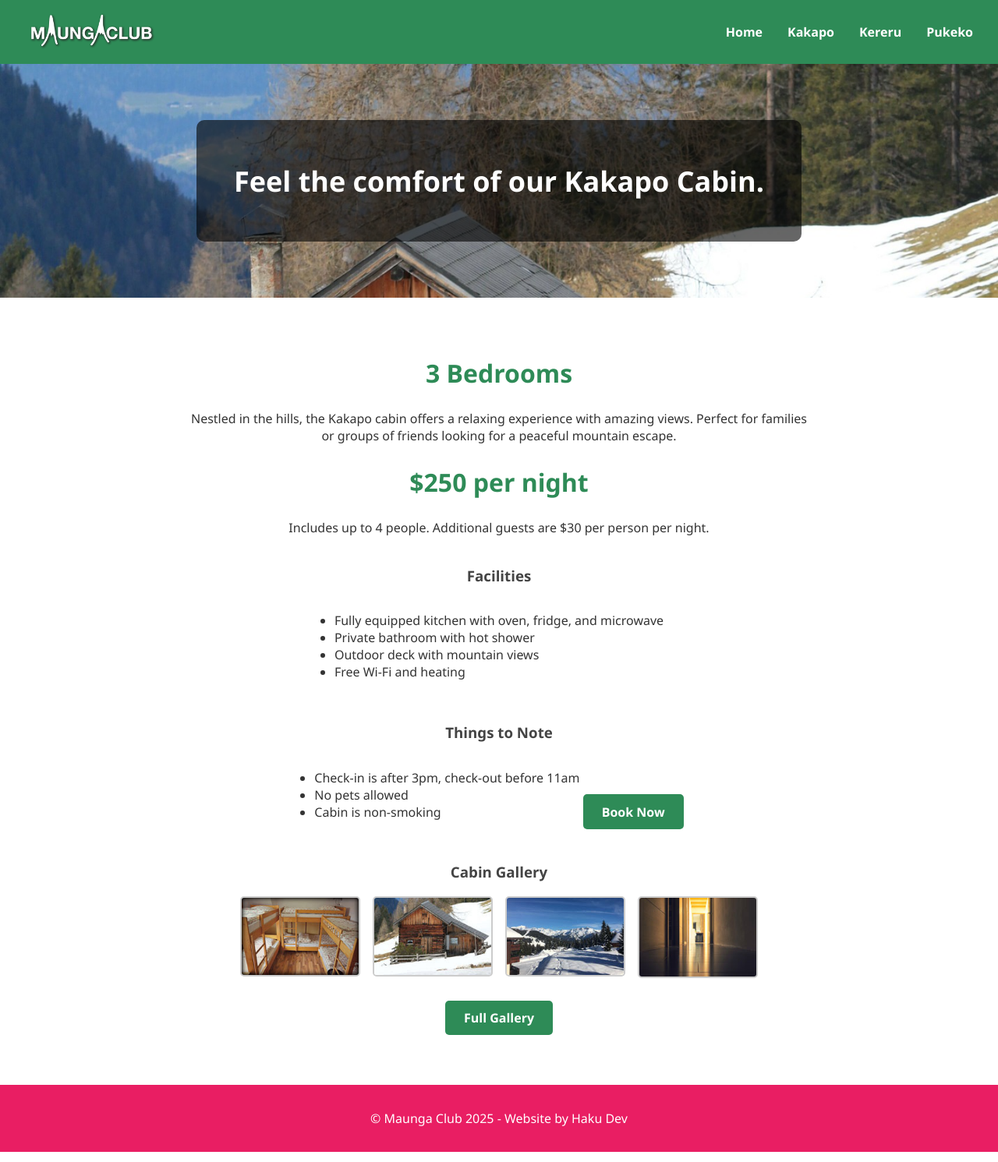
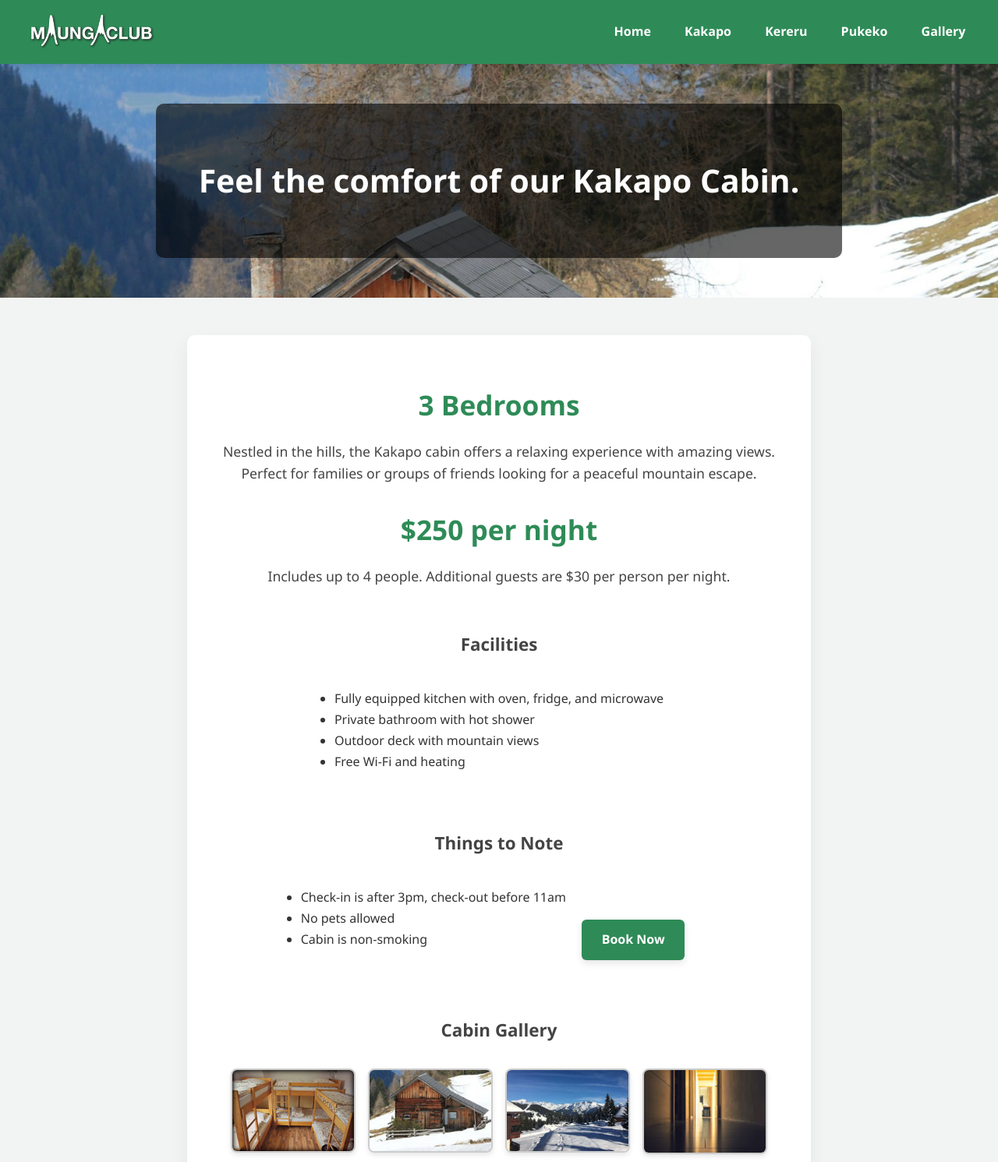
Before and after one commit to sagardonut/DemoWebsite, a plain HTML site: page kakapo/index.html in a window 1280 px wide. Shown: the top 1491 px of the page at 78% size. Drawn offline with Linux system fonts and the light colour scheme.

Commit message:
improvised layerout

```diff
--- /dev/null
+++ b/gallery.css
@@ -0,0 +1,101 @@
+body {
+  margin: 0;
+  font-family: 'Segoe UI', sans-serif;
+  background-color: #f8f9fa;
+}
+
+/* Header */
+.banner {
+  display: flex;
+  justify-content: space-between;
+  align-items: center;
+  background-color: #4a148c;
+  padding: 1em 2em;
+  color: white;
+}
+
+.logo {
+  height: 50px;
+}
+
+.nav-links {
+  list-style: none;
+  display: flex;
+  gap: 2em;
+}
+
+.nav-links li a {
+  color: white;
+  text-decoration: none;
+  font-weight: bold;
+}
+
+.nav-links li a.active {
+  border-bottom: 2px solid white;
+}
+
+/* Title section */
+.hero-title {
+  text-align: center;
+  padding: 2em 1em 1em;
+}
+
+.hero-title h1 {
+  font-size: 2.5em;
+  color: #4a148c;
+  margin-bottom: 0.3em;
+}
+
+.hero-title p {
+  color: #555;
+}
+
+/* Gallery Grid */
+.gallery-container {
+  display: grid;
+  grid-template-columns: repeat(auto-fit, minmax(220px, 1fr));
+  gap: 1.5em;
+  padding: 2em;
+  max-width: 1200px;
+  margin: auto;
+}
+
+.gallery-card {
+  position: relative;
+  overflow: hidden;
+  border-radius: 12px;
+  box-shadow: 0 6px 10px rgba(0, 0, 0, 0.1);
+  transition: transform 0.3s ease;
+}
+
+.gallery-card img {
+  width: 100%;
+  height: auto;
+  display: block;
+  transition: transform 0.3s ease;
+}
+
+.gallery-card:hover img {
+  transform: scale(1.1);
+}
+
+.overlay {
+  position: absolute;
+  bottom: 0;
+  background: linear-gradient(to top, rgba(74, 20, 140, 0.85), transparent);
+  color: white;
+  width: 100%;
+  padding: 1em;
+  text-align: left;
+  font-weight: bold;
+  font-size: 1em;
+}
+
+/* Footer */
+.footer {
+  background-color: #e91e63;
+  color: white;
+  text-align: center;
+  padding: 1em;
+  margin-top: 3em;
+}
--- a/kakapo/index.html
+++ b/kakapo/index.html
@@ -16,6 +16,7 @@
           <li><a href="../kakapo/index.html">Kakapo</a></li>
           <li><a href="../kereru/index.html">Kereru</a></li>
           <li><a href="../pukeko/index.html">Pukeko</a></li>
+          <li><a href="../gallery.html">Gallery</a></li>
         </ul>
       </nav>
     </header>
@@ -56,7 +57,7 @@
         <li>Cabin is non-smoking</li>
       </ul>
 
-      <a class="book-btn" href="#">Book Now</a>
+      <a class="book-btn" href="mailto:ankitlimbu4040@gmail.com">Book Now</a>
 
       <h3>Cabin Gallery</h3>
       <div class="gallery">
@@ -72,12 +73,12 @@
         <a href="hallway.jpg"><img src="hallway_thumb.jpg" alt="Hallway" /></a>
       </div>
 
-      <a class="gallery-btn" href="#">Full Gallery</a>
+      <a class="gallery-btn" href="../gallery.html">Full Gallery</a>
     </main>
 
     <!-- FOOTER -->
     <footer class="footer">
-      <p>© Maunga Club 2025 - Website by Haku Dev</p>
+      <p>© Maunga Club 2025 - Website by Ankit</p>
     </footer>
   </body>
 </html>
--- a/kakapo/style.css
+++ b/kakapo/style.css
@@ -1,3 +1,7 @@
+* {
+  box-sizing: border-box;
+}
+
 body, ul {
   margin: 0;
   padding: 0;
@@ -5,9 +9,11 @@ body, ul {
 
 body {
   font-family: 'Segoe UI', sans-serif;
+  background-color: #f2f4f3;
+  color: #333;
+  line-height: 1.6;
 }
 
-/* Banner/Header */
 .banner {
   display: flex;
   justify-content: space-between;
@@ -15,6 +21,10 @@ body {
   background-color: #2e8b57;
   padding: 1em 2em;
   color: white;
+  box-shadow: 0 4px 8px rgba(0,0,0,0.1);
+  position: sticky;
+  top: 0;
+  z-index: 100;
 }
 
 .logo {
@@ -24,16 +34,22 @@ body {
 .nav-links {
   list-style: none;
   display: flex;
-  gap: 2em;
+  gap: 1.5em;
 }
 
 .nav-links li a {
   color: white;
   text-decoration: none;
-  font-weight: bold;
+  font-weight: 600;
+  padding: 0.4em 0.6em;
+  border-radius: 4px;
+  transition: background-color 0.3s;
 }
 
-/* Hero */
+.nav-links li a:hover {
+  background-color: rgba(255, 255, 255, 0.2);
+}
+
 .hero {
   background-size: cover;
   background-position: center;
@@ -46,72 +62,86 @@ body {
 
 .hero-overlay {
   background-color: rgba(0, 0, 0, 0.6);
-  padding: 1em 2em;
+  padding: 1.2em 2em;
   color: white;
-  font-size: 1.5em;
+  font-size: 1.7em;
   border-radius: 10px;
+  text-align: center;
+  max-width: 90%;
 }
 
-/* Content */
 .content {
   max-width: 800px;
-  margin: 2em auto;
-  padding: 1em;
+  margin: 3em auto;
+  padding: 2em;
   text-align: center;
+  background-color: white;
+  border-radius: 10px;
+  box-shadow: 0 10px 25px rgba(0, 0, 0, 0.06);
 }
 
 .content h2 {
-  font-size: 2em;
+  font-size: 2.2em;
   color: #2e8b57;
+  margin-bottom: 0.4em;
 }
 
 .content h3 {
-  margin-top: 2em;
+  margin-top: 2.5em;
+  font-size: 1.4em;
   color: #444;
 }
 
 .content p {
-  font-size: 1em;
-  color: #333;
-  margin-bottom: 1em;
+  font-size: 1.1em;
+  color: #444;
+  margin-bottom: 1.2em;
 }
 
 .content ul {
   text-align: left;
   margin: 1em auto;
   display: inline-block;
+  font-size: 1em;
+  line-height: 1.7;
   color: #333;
 }
 
 .book-btn, .gallery-btn {
   display: inline-block;
-  margin-top: 1.5em;
-  padding: 0.7em 1.5em;
+  margin: 2em 1em 1em;
+  padding: 0.8em 1.6em;
   background-color: #2e8b57;
   color: white;
   text-decoration: none;
-  border-radius: 5px;
-  font-weight: bold;
+  border: none;
+  border-radius: 6px;
+  font-weight: 600;
+  font-size: 1em;
+  transition: all 0.3s ease;
+  cursor: pointer;
+  box-shadow: 0 4px 10px rgba(0,0,0,0.1);
 }
 
 .book-btn:hover, .gallery-btn:hover {
   background-color: #1e5f3c;
 }
 
-/* Gallery */
 .gallery {
   display: flex;
   justify-content: center;
   flex-wrap: wrap;
   gap: 1em;
-  margin-top: 1em;
+  margin-top: 2em;
 }
 
 .gallery img {
-  width: 150px;
-  border-radius: 5px;
+  width: 160px;
+  height: auto;
+  border-radius: 8px;
   border: 2px solid #ccc;
-  transition: transform 0.2s;
+  transition: transform 0.3s ease, border-color 0.3s ease;
+  box-shadow: 0 3px 6px rgba(0,0,0,0.1);
 }
 
 .gallery img:hover {
@@ -119,11 +149,43 @@ body {
   border-color: #2e8b57;
 }
 
-/* Footer */
 .footer {
   background-color: #e91e63;
   color: white;
   text-align: center;
   padding: 1em;
-  margin-top: 3em;
+  margin-top: 4em;
+  font-size: 0.95em;
 }
+
+@media (max-width: 600px) {
+  .nav-links {
+    flex-direction: column;
+    align-items: flex-end;
+    gap: 1em;
+  }
+
+  .hero-overlay {
+    font-size: 1.3em;
+    padding: 1em;
+  }
+
+  .content {
+    margin: 1.5em 1em;
+    padding: 1.5em 1em;
+  }
+
+  .gallery {
+    flex-direction: column;
+    align-items: center;
+  }
+
+  .gallery img {
+    width: 90%;
+  }
+
+  .book-btn, .gallery-btn {
+    width: 90%;
+    margin: 1em 0;
+  }
+}
--- a/kereru/style.css
+++ b/kereru/style.css
@@ -1,3 +1,8 @@
+
+* {
+  box-sizing: border-box;
+}
+
 body, ul {
   margin: 0;
   padding: 0;
@@ -5,16 +10,23 @@ body, ul {
 
 body {
   font-family: 'Segoe UI', sans-serif;
+  background-color: #f2f3f5;
+  color: #333;
+  line-height: 1.6;
 }
 
-/* Banner/Header */
+/* ===== Banner/Header ===== */
 .banner {
   display: flex;
   justify-content: space-between;
   align-items: center;
-  background-color: #3b5998; /* dark blue for Kereru */
+  background-color: #3b5998;
   padding: 1em 2em;
   color: white;
+  box-shadow: 0 4px 8px rgba(0,0,0,0.1);
+  position: sticky;
+  top: 0;
+  z-index: 100;
 }
 
 .logo {
@@ -24,16 +36,23 @@ body {
 .nav-links {
   list-style: none;
   display: flex;
-  gap: 2em;
+  gap: 1.5em;
 }
 
 .nav-links li a {
   color: white;
   text-decoration: none;
-  font-weight: bold;
+  font-weight: 600;
+  padding: 0.4em 0.6em;
+  border-radius: 4px;
+  transition: background-color 0.3s;
 }
 
-/* Hero */
+.nav-links li a:hover {
+  background-color: rgba(255, 255, 255, 0.2);
+}
+
+/* ===== Hero Section ===== */
 .hero {
   background-size: cover;
   background-position: center;
@@ -46,72 +65,89 @@ body {
 
 .hero-overlay {
   background-color: rgba(0, 0, 0, 0.6);
-  padding: 1em 2em;
+  padding: 1.2em 2em;
   color: white;
-  font-size: 1.5em;
+  font-size: 1.7em;
   border-radius: 10px;
+  text-align: center;
+  max-width: 90%;
 }
 
-/* Content */
+/* ===== Content Section ===== */
 .content {
   max-width: 800px;
-  margin: 2em auto;
-  padding: 1em;
+  margin: 3em auto;
+  padding: 2em;
   text-align: center;
+  background-color: white;
+  border-radius: 10px;
+  box-shadow: 0 10px 25px rgba(0, 0, 0, 0.06);
 }
 
 .content h2 {
-  font-size: 2em;
+  font-size: 2.2em;
   color: #3b5998;
+  margin-bottom: 0.4em;
 }
 
 .content h3 {
-  margin-top: 2em;
+  margin-top: 2.5em;
+  font-size: 1.4em;
   color: #444;
 }
 
 .content p {
-  font-size: 1em;
-  color: #333;
-  margin-bottom: 1em;
+  font-size: 1.1em;
+  color: #444;
+  margin-bottom: 1.2em;
 }
 
 .content ul {
   text-align: left;
   margin: 1em auto;
   display: inline-block;
+  font-size: 1em;
+  line-height: 1.7;
   color: #333;
 }
 
+/* ===== Buttons ===== */
 .book-btn, .gallery-btn {
   display: inline-block;
-  margin-top: 1.5em;
-  padding: 0.7em 1.5em;
+  margin: 2em 1em 1em;
+  padding: 0.8em 1.6em;
   background-color: #3b5998;
   color: white;
   text-decoration: none;
-  border-radius: 5px;
-  font-weight: bold;
+  border: none;
+  border-radius: 6px;
+  font-weight: 600;
+  font-size: 1em;
+  transition: all 0.3s ease;
+  cursor: pointer;
+  box-shadow: 0 4px 10px rgba(0,0,0,0.1);
 }
 
 .book-btn:hover, .gallery-btn:hover {
   background-color: #2d4373;
 }
 
-/* Gallery */
+/* ===== Gallery Section ===== */
 .gallery {
   display: flex;
   justify-content: center;
   flex-wrap: wrap;
   gap: 1em;
-  margin-top: 1em;
+  margin-top: 2em;
 }
 
 .gallery img {
-  width: 150px;
-  border-radius: 5px;
+  width: 160px;
+  height: auto;
+  border-radius: 8px;
   border: 2px solid #ccc;
-  transition: transform 0.2s;
+  transition: transform 0.3s ease, border-color 0.3s ease;
+  box-shadow: 0 3px 6px rgba(0,0,0,0.1);
 }
 
 .gallery img:hover {
@@ -119,11 +155,45 @@ body {
   border-color: #3b5998;
 }
 
-/* Footer */
+/* ===== Footer ===== */
 .footer {
   background-color: #e91e63;
   color: white;
   text-align: center;
   padding: 1em;
-  margin-top: 3em;
+  margin-top: 4em;
+  font-size: 0.95em;
 }
+
+/* ===== Responsive ===== */
+@media (max-width: 600px) {
+  .nav-links {
+    flex-direction: column;
+    align-items: flex-end;
+    gap: 1em;
+  }
+
+  .hero-overlay {
+    font-size: 1.3em;
+    padding: 1em;
+  }
+
+  .content {
+    margin: 1.5em 1em;
+    padding: 1.5em 1em;
+  }
+
+  .gallery {
+    flex-direction: column;
+    align-items: center;
+  }
+
+  .gallery img {
+    width: 90%;
+  }
+
+  .book-btn, .gallery-btn {
+    width: 90%;
+    margin: 1em 0;
+  }
+}
--- a/pukeko/style.css
+++ b/pukeko/style.css
@@ -1,3 +1,8 @@
+/* ========== Reset Styles ========== */
+* {
+  box-sizing: border-box;
+}
+
 body, ul {
   margin: 0;
   padding: 0;
@@ -5,16 +10,23 @@ body, ul {
 
 body {
   font-family: 'Segoe UI', sans-serif;
+  background-color: #f9fafa;
+  color: #333;
+  line-height: 1.6;
 }
 
-/* Header / Banner */
+/* ========== Header / Banner ========== */
 .banner {
   display: flex;
   justify-content: space-between;
   align-items: center;
-  background-color: #008080; /* Teal theme for Pūkeko */
+  background-color: #008080;
   padding: 1em 2em;
   color: white;
+  box-shadow: 0 4px 8px rgba(0,0,0,0.1);
+  position: sticky;
+  top: 0;
+  z-index: 100;
 }
 
 .logo {
@@ -24,16 +36,23 @@ body {
 .nav-links {
   list-style: none;
   display: flex;
-  gap: 2em;
+  gap: 1.5em;
 }
 
 .nav-links li a {
   color: white;
   text-decoration: none;
-  font-weight: bold;
+  font-weight: 600;
+  padding: 0.4em 0.6em;
+  border-radius: 4px;
+  transition: background-color 0.3s;
 }
 
-/* Hero */
+.nav-links li a:hover {
+  background-color: rgba(255, 255, 255, 0.2);
+}
+
+/* ========== Hero ========== */
 .hero {
   background-size: cover;
   background-position: center;
@@ -48,32 +67,39 @@ body {
   background-color: rgba(0, 0, 0, 0.6);
   padding: 1em 2em;
   color: white;
-  font-size: 1.5em;
+  font-size: 1.7em;
   border-radius: 10px;
+  text-align: center;
+  max-width: 90%;
 }
 
-/* Content */
+/* ========== Main Content ========== */
 .content {
   max-width: 800px;
-  margin: 2em auto;
+  margin: 3em auto;
   padding: 1em;
   text-align: center;
+  background: white;
+  border-radius: 10px;
+  box-shadow: 0 10px 25px rgba(0, 0, 0, 0.05);
 }
 
 .content h2 {
-  font-size: 2em;
+  font-size: 2.2em;
   color: #008080;
+  margin-bottom: 0.5em;
 }
 
 .content h3 {
-  margin-top: 2em;
+  margin-top: 2.5em;
   color: #444;
+  font-size: 1.4em;
 }
 
 .content p {
-  font-size: 1em;
-  color: #333;
-  margin-bottom: 1em;
+  font-size: 1.1em;
+  margin-bottom: 1.2em;
+  color: #444;
 }
 
 .content ul {
@@ -81,37 +107,47 @@ body {
   margin: 1em auto;
   display: inline-block;
   color: #333;
+  line-height: 1.7;
+  font-size: 1em;
 }
 
+/* ========== Buttons ========== */
 .book-btn, .gallery-btn {
   display: inline-block;
-  margin-top: 1.5em;
-  padding: 0.7em 1.5em;
+  margin: 2em 1em 1em;
+  padding: 0.8em 1.6em;
   background-color: #008080;
   color: white;
   text-decoration: none;
-  border-radius: 5px;
-  font-weight: bold;
+  border: none;
+  border-radius: 6px;
+  font-weight: 600;
+  font-size: 1em;
+  transition: all 0.3s ease;
+  cursor: pointer;
+  box-shadow: 0 4px 10px rgba(0,0,0,0.1);
 }
 
 .book-btn:hover, .gallery-btn:hover {
   background-color: #006666;
 }
 
-/* Gallery */
+/* ========== Gallery Grid ========== */
 .gallery {
   display: flex;
   justify-content: center;
   flex-wrap: wrap;
   gap: 1em;
-  margin-top: 1em;
+  margin-top: 2em;
 }
 
 .gallery img {
-  width: 150px;
-  border-radius: 5px;
+  width: 160px;
+  height: auto;
+  border-radius: 8px;
   border: 2px solid #ccc;
-  transition: transform 0.2s;
+  transition: transform 0.3s ease, border-color 0.3s ease;
+  box-shadow: 0 3px 6px rgba(0,0,0,0.1);
 }
 
 .gallery img:hover {
@@ -119,11 +155,45 @@ body {
   border-color: #008080;
 }
 
-/* Footer */
+/* ========== Footer ========== */
 .footer {
   background-color: #e91e63;
   color: white;
   text-align: center;
   padding: 1em;
-  margin-top: 3em;
+  margin-top: 4em;
+  font-size: 0.95em;
 }
+
+/* ========== Mobile Responsive ========== */
+@media (max-width: 600px) {
+  .nav-links {
+    flex-direction: column;
+    gap: 1em;
+    align-items: flex-end;
+  }
+
+  .hero-overlay {
+    font-size: 1.3em;
+    padding: 1em;
+  }
+
+  .content {
+    margin: 1.5em 1em;
+    padding: 1.5em 1em;
+  }
+
+  .gallery {
+    flex-direction: column;
+    align-items: center;
+  }
+
+  .gallery img {
+    width: 90%;
+  }
+
+  .book-btn, .gallery-btn {
+    width: 90%;
+    margin: 1em 0;
+  }
+}
--- a/style.css
+++ b/style.css
@@ -1,4 +1,8 @@
-/* Reset basic styles */
+/* ===== Reset Styles ===== */
+* {
+  box-sizing: border-box;
+}
+
 body, ul {
   margin: 0;
   padding: 0;
@@ -8,9 +12,11 @@ body {
   font-family: 'Segoe UI', sans-serif;
   display: flex;
   flex-direction: column;
+  background-color: #f4f6f8;
+  color: #333;
 }
 
-/* Header / Banner */
+/* ===== Header / Banner ===== */
 .banner {
   display: flex;
   justify-content: space-between;
@@ -18,6 +24,10 @@ body {
   background-color: #1b4f72;
   padding: 1em 2em;
   color: white;
+  box-shadow: 0 4px 8px rgba(0, 0, 0, 0.15);
+  position: sticky;
+  top: 0;
+  z-index: 1000;
 }
 
 .logo {
@@ -27,24 +37,27 @@ body {
 .nav-links {
   list-style: none;
   display: flex;
-  gap: 2em;
+  gap: 1.5em;
 }
 
 .nav-links li a {
   color: white;
   text-decoration: none;
-  font-weight: bold;
+  font-weight: 600;
+  padding: 0.3em 0.6em;
+  border-radius: 5px;
+  transition: background-color 0.3s;
 }
 
 .nav-links li a:hover {
-  text-decoration: underline;
+  background-color: rgba(255, 255, 255, 0.2);
 }
 
-/* Hero Section */
+/* ===== Hero Section ===== */
 .hero {
   background-size: cover;
   background-position: center;
-  height: 80vh;
+  height: 85vh;
   display: flex;
   align-items: center;
   justify-content: center;
@@ -56,49 +69,60 @@ body {
   position: absolute;
   inset: 0;
   background: rgba(0, 0, 0, 0.4);
+  z-index: 0;
 }
 
 .hero-content {
   position: relative;
-  background-color: rgba(255, 255, 255, 0.8);
-  padding: 2em;
+  background-color: rgba(255, 255, 255, 0.9);
+  padding: 2.5em;
   text-align: center;
-  border-radius: 10px;
+  border-radius: 15px;
+  box-shadow: 0 8px 20px rgba(0, 0, 0, 0.2);
   z-index: 1;
+  max-width: 90%;
 }
 
 .hero-content h1 {
-  font-size: 2em;
+  font-size: 2.5em;
   color: #1b4f72;
   margin-bottom: 1em;
 }
 
+/* ===== Buttons ===== */
 .buttons {
   display: flex;
   justify-content: center;
+  flex-wrap: wrap;
   gap: 1em;
+  margin-top: 1em;
 }
 
 .hero-btn {
   background-color: #117a65;
   color: white;
-  padding: 0.8em 1.5em;
+  padding: 0.9em 1.7em;
   text-decoration: none;
-  border: 2px solid white;
-  border-radius: 5px;
-  font-weight: bold;
+  border: none;
+  border-radius: 6px;
+  font-weight: 600;
+  font-size: 1em;
+  cursor: pointer;
+  transition: all 0.3s ease;
+  box-shadow: 0 4px 10px rgba(0, 0, 0, 0.15);
 }
 
 .hero-btn:hover {
   background-color: white;
   color: #117a65;
-  border-color: #117a65;
+  border: 2px solid #117a65;
 }
-
-/* Footer */
 .footer {
   background-color: #e91e63;
   color: white;
   text-align: center;
   padding: 1em;
+  margin-top: auto;
+  font-size: 0.9em;
+  box-shadow: inset 0 1px 5px rgba(0,0,0,0.2);
 }
```
Also changed, not shown: gallery.html (added, +93 -0 lines), index.html (+3 -2 lines), pukeko/index.html (+4 -3 lines), maunga_club_cabin.jpg.
